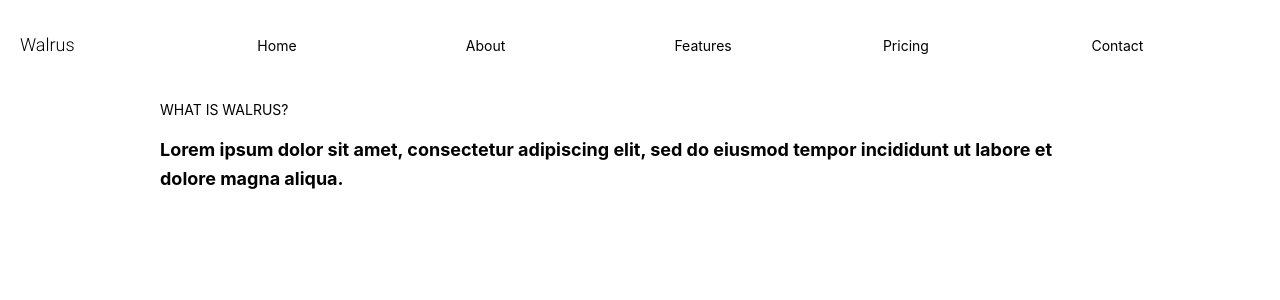
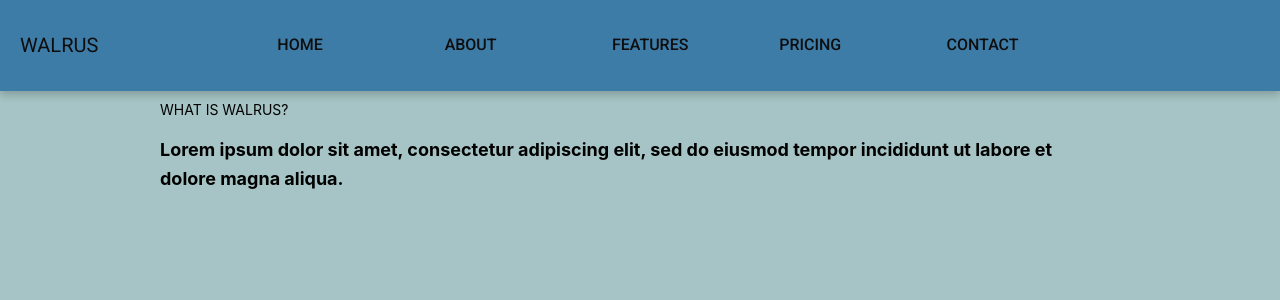
Before and after one commit to paaaarv/walrus, a Next.js app: page / in a window 1280 px wide. Shown: the top 300 px of the page. Built offline with nearby package versions, Linux system fonts and the light colour scheme.

Commit message:
added base adobe color template, nav styling

```diff
--- a/pages/components/navigation.js
+++ b/pages/components/navigation.js
@@ -28,10 +28,10 @@ export default function Navigation(){
     }, []);
     return(
         <Container h={100}>
-            <Grid style={{ position: 'fixed', top: 0, left: 0, width: '100%', backgroundColor: 'white', zIndex: 300 }}>
+            <Grid className={classes.navigation} style={{ position: 'fixed', top: 0, left: 0, width: '100%', zIndex: 300 }}>
                 <Group style = {{ width: '100%', padding: '25px 20px', flexWrap: 'nowrap' }} >
                     <Grid.Col span={2}>
-                        <Text className={classes.navigation} size="lg">Walrus</Text>
+                        <Text size="xl">Walrus</Text>
                     </Grid.Col>
 
                     {isMobile ?
@@ -68,7 +68,7 @@ export default function Navigation(){
                     </Grid.Col>
                         :
                     <Grid.Col span = {10}>
-                        <Group direction="row" gap="sm" preventGrowOverflow={true} wrap="nowrap">
+                        <Group className = {classes.expandedNav} direction="row" gap="sm" preventGrowOverflow={true} wrap="nowrap">
                                 <NavLink display="inline-block" label= "Home" href="#"></NavLink>
                                 <NavLink display="inline-block"  label= "About" href="#"></NavLink>
                                 <NavLink display="inline-block"  label= "Features" href="#"></NavLink>
--- a/pages/index.tsx
+++ b/pages/index.tsx
@@ -1,10 +1,11 @@
 import { Button, Group } from "@mantine/core";
 import Navigation from './components/Navigation.js';
 import About from './components/About.js';
+import classes from '../public/css/styles.module.css';
 
 export default function IndexPage() {
   return (
-    <div>
+    <div className= {classes.body} >
       <Navigation/>
       <About/>
     </div>
--- a/public/css/styles.module.css
+++ b/public/css/styles.module.css
@@ -1,8 +1,15 @@
+.body{
+    background-color: #A6C4C5;
+    height: 100vh;
+}
 
 .navigation{
     font-family: 'Roboto', sans-serif;
-    font-weight: 300;
-
+    font-weight: 500;
+    color: #0E0E0E;
+    text-transform: uppercase;
+    background-color:#3E7CA8;
+    box-shadow: 0 4px 8px rgba(0, 0, 0, 0.2);
 }
 .burger{
     padding-right: 3em;
@@ -16,3 +23,13 @@
 
 
 }
+.expandedNav{
+    width: 80%;
+    margin-left: 20px;
+    justify-content: space-around;
+}
+
+.expandedNav * {
+    font-size: 1rem;
+
+}
```
